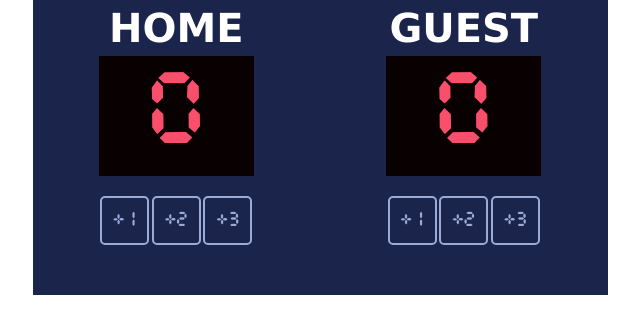
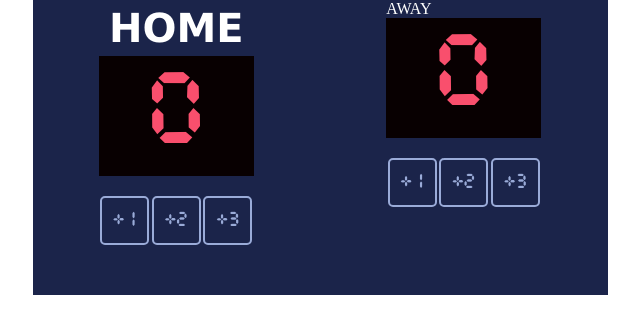
Before and after one commit to rggstudio/ScoreBoard-Scrim, a website built with Vite: page index.html in a window 1280 px wide. Shown: the whole page, without its empty margins (320-960 px from the left). Built offline with nearby package versions, Linux system fonts and the light colour scheme.

Commit message:
Update index.html
Changing 'GUEST' to 'AWAY'

```diff
--- a/index.html
+++ b/index.html
@@ -13,8 +13,7 @@
                     <span class="score-btn" onclick="addHome3()">+3</span>
                 </div>
             </div>
-            <div>
-                <h3>GUEST</h3>
+            <div>AWAY</h3>
                 <div id="guestScore">0</div>
                 <div class="score-btns">
                     <span class="score-btn" onclick="addGuest1()">+1</span>
```
